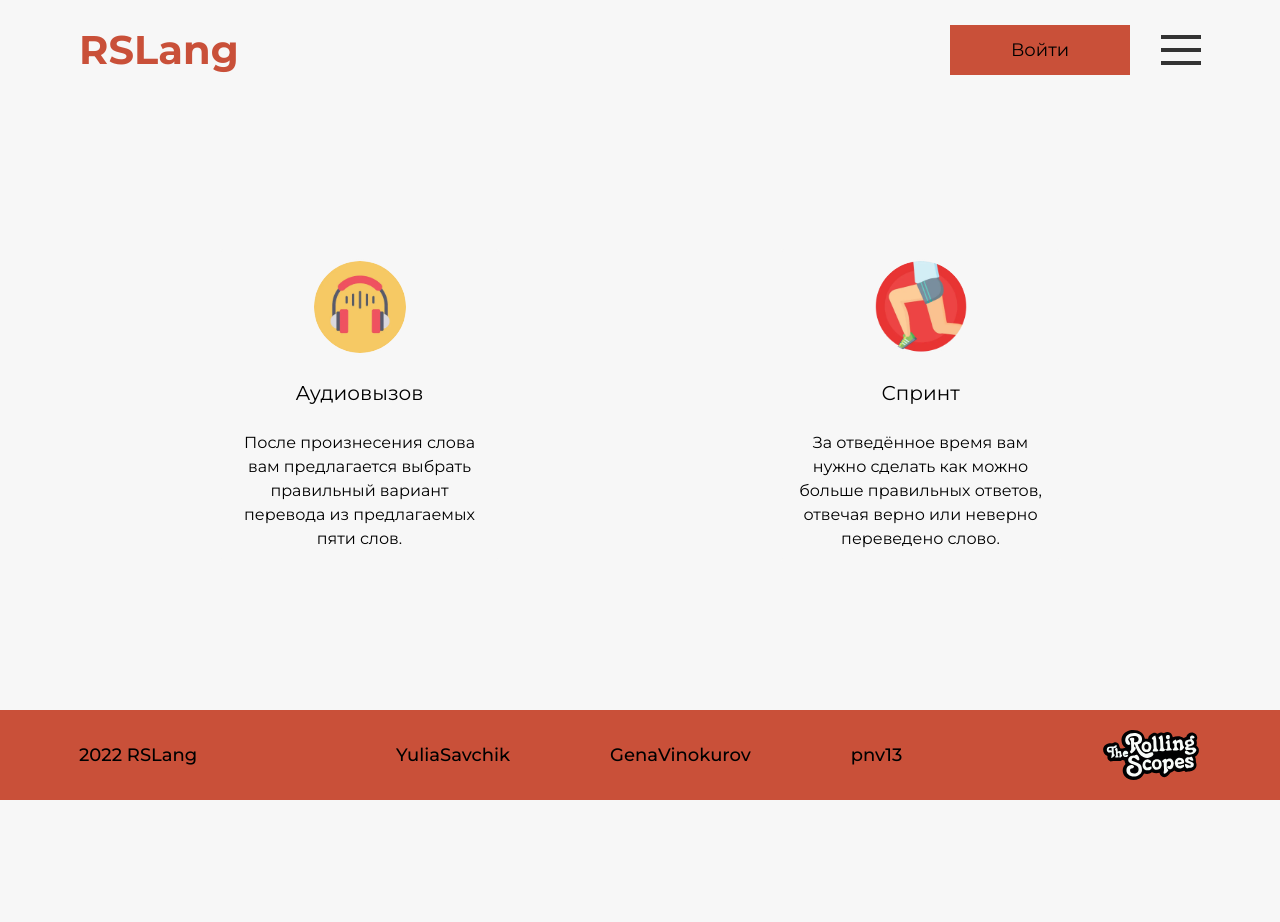
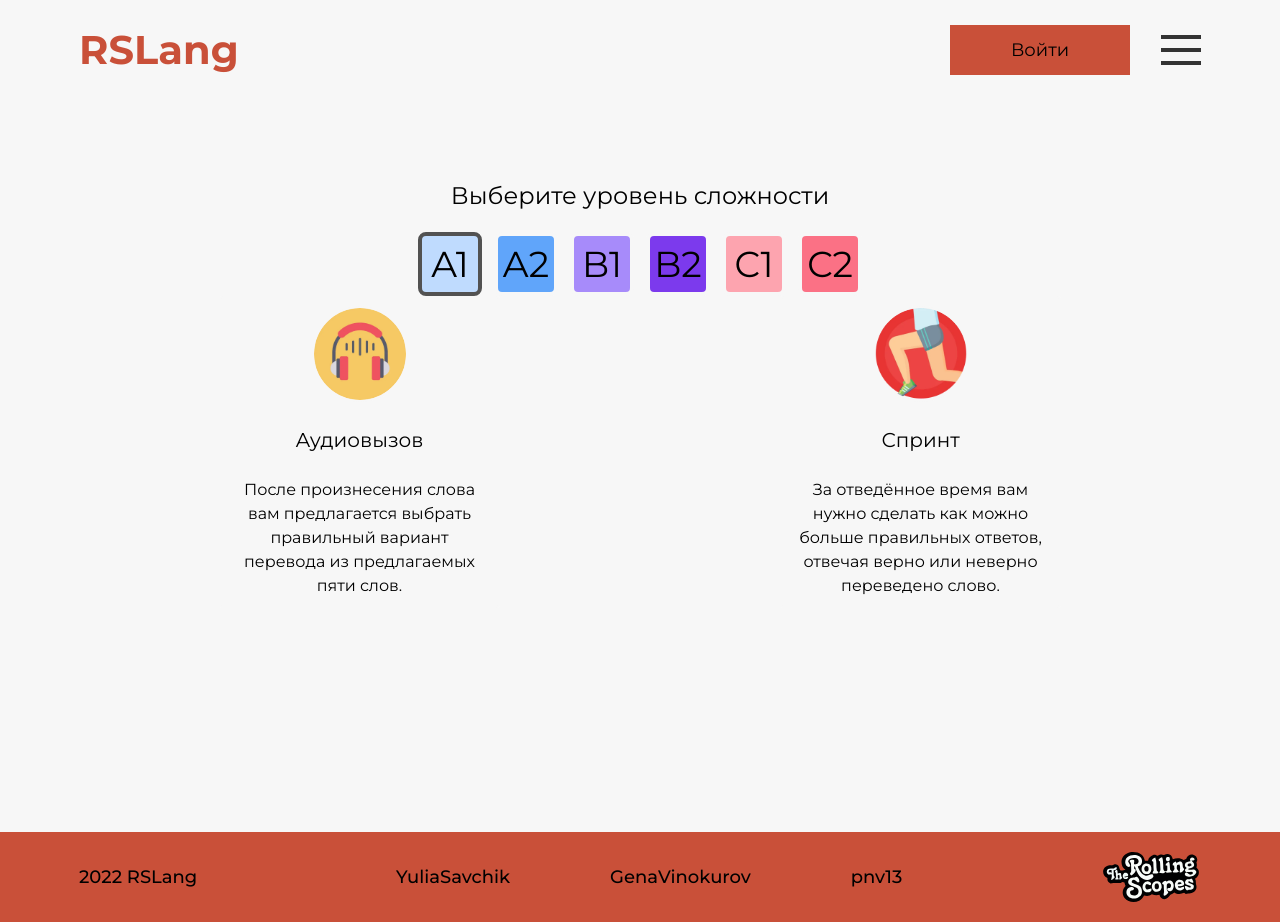
Before and after one commit to stza-by/rslang, a React (Create React App) app: page /games in a window 1280 px wide. Before the commit the page ends 800 px from the top, so only its background shows below. Built offline with nearby package versions, Linux system fonts and the light colour scheme; a web font is replaced by a local one.

Commit message:
feat: add difficult levels in games

```diff
--- a/src/App.tsx
+++ b/src/App.tsx
@@ -17,6 +17,7 @@ const App: React.FC = () => {
   const [burgerMenuActive, setBurgerMenu] = useState(false);
   const [popupActive, setPopupActive] = useState(false);
   const [whatPopup, setWhatPopup] = useState('login');
+  const [difficultLvl, setDifficultLvl] = useState('0');
 
   return (
     <>
@@ -26,11 +27,11 @@ const App: React.FC = () => {
           <Route index element={<Main />} />
           <Route path='textbook' element={<Textbook />} />
           <Route path='aboutUs' element={<AboutUs />} />
-          <Route path='games' element={<MiniGames />} />
+          <Route path='games' element={<MiniGames difficultLvl={difficultLvl} setDifficultLvl={setDifficultLvl} />} />
         </Route>
         <Route path='/' element={<GameLayout />}>
-          <Route path='/games/audio-game' element={<AudioGame />} />
-          <Route path='/games/sprint' element={<SprintGame />} />
+          <Route path='games/audio-game' element={<AudioGame difficultLvl={difficultLvl} />} />
+          <Route path='games/sprint' element={<SprintGame difficultLvl={difficultLvl} />} />
         </Route>
       </Routes>
       <BurgerMenu active={burgerMenuActive} setActive={setBurgerMenu} />
--- a/src/pages/games/AudioGame.tsx
+++ b/src/pages/games/AudioGame.tsx
@@ -1,7 +1,11 @@
 import React from 'react';
+import { IGameProps } from '../../services/types';
 
-const AudioGame: React.FC = () => (
-    <div>Аудиовызов</div>
+const AudioGame: React.FC<IGameProps> = ({ difficultLvl }) => (
+  <div>
+    Аудиовызов
+    <div>Сложность {difficultLvl}</div>
+  </div>
 );
 
 export default AudioGame;
--- a/src/pages/games/Game.tsx
+++ b/src/pages/games/Game.tsx
@@ -1,8 +1,8 @@
 import React from 'react';
 import { Link } from 'react-router-dom';
-import { IGameProps } from '../../services/types';
+import { IGameDataProps } from '../../services/types';
 
-const Game: React.FC<IGameProps> = ({ game }) => {
+const Game: React.FC<IGameDataProps> = ({ game }) => {
   const { name, img, description, rout } = game;
 
   return (
--- a/src/pages/games/GameLayout.tsx
+++ b/src/pages/games/GameLayout.tsx
@@ -3,12 +3,10 @@ import { Link, Outlet } from 'react-router-dom';
 import style from './MiniGames.module.css';
 
 const GameLayout: React.FC = () => (
-  <main className='container min-h-screen'>
+  <main className={`container ${style.game}`}>
     <header className='pt-6 pb-6'>
-      <Link
-        to='/games'
-        className={`${style.link} hover:text-orange-400 ease-in duration-300`}>
-        Назад
+      <Link to='/games' className={`${style.link} hover:text-orange-400 ease-in duration-300`}>
+        Назад к Играм
       </Link>
     </header>
     <Outlet />
--- a/src/pages/games/MiniGames.module.css
+++ b/src/pages/games/MiniGames.module.css
@@ -1,5 +1,13 @@
+.container {
+  min-height: calc(100vh - 200px);
+}
+
 .link {
   font-size: 20px;
   font-weight: 600;
-  color: #C95039;
+  color: #c95039;
 }
+
+.game {
+  min-height: calc(100vh - 100px);
+}
--- a/src/pages/games/MiniGames.tsx
+++ b/src/pages/games/MiniGames.tsx
@@ -1,15 +1,56 @@
 import React from 'react';
 import { getAllGames } from '../../services/utils';
 import Game from './Game';
+import style from './MiniGames.module.css';
 
-const MiniGames: React.FC = () => {
+interface IMiniGamesProps {
+  difficultLvl: string;
+  setDifficultLvl: React.Dispatch<React.SetStateAction<string>>;
+}
+
+const MiniGames: React.FC<IMiniGamesProps> = ({difficultLvl, setDifficultLvl}) => {
   const games = getAllGames();
 
+  const isLvlSelected = (val: string) => difficultLvl === val;
+
+  const changeDifficult = (e: React.ChangeEvent<HTMLInputElement>): void => setDifficultLvl(e.target.value);
+
   return (
-    <div className='flex justify-around'>
-      {games.map((game) => (
-        <Game key={game.id} game={game} />
-      ))}
+    <div className={`flex flex-col justify-between pt-20 pb-56 ${style.container}`}>
+      <div className='flex flex-col items-center'>
+        <div className='text-2xl pb-5'>Выберите уровень сложности</div>
+        <div className='flex gap-x-3'>
+          <label className='flex justify-center items-center' htmlFor="A1">
+            <input className='appearance-none peer' type='radio' name='difficult' value='0' id='A1' onChange={changeDifficult} checked={isLvlSelected('0')} />
+            <div className='flex justify-center items-center p-1 w-16 h-16 text-4xl border-4 rounded-lg border-main-white hover:border-main-orange cursor-pointer bg-blue-200 ease-in duration-300 peer-checked:border-neutral-600'>A1</div>
+          </label>
+          <label className='flex justify-center items-center' htmlFor="A2">
+            <input className='appearance-none peer' type='radio' name='difficult' value='1' id='A2' onChange={changeDifficult} checked={isLvlSelected('1')} />
+            <div className='flex justify-center items-center p-1 w-16 h-16 text-4xl border-4 rounded-lg border-main-white hover:border-main-orange cursor-pointer bg-blue-400 ease-in duration-300 peer-checked:border-neutral-600'>A2</div>
+          </label>
+          <label className='flex justify-center items-center' htmlFor="B1">
+            <input className='appearance-none peer' type='radio' name='difficult' value='2' id='B1' onChange={changeDifficult} checked={isLvlSelected('2')} />
+            <div className='flex justify-center items-center p-1 w-16 h-16 text-4xl border-4 rounded-lg border-main-white hover:border-main-orange cursor-pointer bg-violet-400 ease-in duration-300 peer-checked:border-neutral-600'>B1</div>
+          </label>
+          <label className='flex justify-center items-center' htmlFor="B2">
+            <input className='appearance-none peer' type='radio' name='difficult' value='3' id='B2' onChange={changeDifficult} checked={isLvlSelected('3')} />
+            <div className='flex justify-center items-center p-1 w-16 h-16 text-4xl border-4 rounded-lg border-main-white hover:border-main-orange cursor-pointer bg-violet-600 ease-in duration-300 peer-checked:border-neutral-600'>B2</div>
+          </label>
+          <label className='flex justify-center items-center' htmlFor="C1">
+            <input className='appearance-none peer' type='radio' name='difficult' value='4' id='C1' onChange={changeDifficult} checked={isLvlSelected('4')} />
+            <div className='flex justify-center items-center p-1 w-16 h-16 text-4xl border-4 rounded-lg border-main-white hover:border-main-orange cursor-pointer bg-rose-300 ease-in duration-300 peer-checked:border-neutral-600'>C1</div>
+          </label>
+          <label className='flex justify-center items-center' htmlFor="C2">
+            <input className='appearance-none peer' type='radio' name='difficult' value='5' id='C2' onChange={changeDifficult} checked={isLvlSelected('5')} />
+            <div className='flex justify-center items-center p-1 w-16 h-16 text-4xl border-4 rounded-lg border-main-white hover:border-main-orange cursor-pointer bg-rose-400 ease-in duration-300 peer-checked:border-neutral-600'>C2</div>
+          </label>
+        </div>
+      </div>
+      <div className='flex justify-around'>
+        {games.map((game) => (
+          <Game key={game.id} game={game} />
+        ))}
+      </div>
     </div>
   );
 };
--- a/src/pages/games/SprintGame.tsx
+++ b/src/pages/games/SprintGame.tsx
@@ -1,7 +1,11 @@
 import React from 'react';
+import { IGameProps } from '../../services/types';
 
-const SprintGame: React.FC = () => (
-    <div>Спринт</div>
+const SprintGame: React.FC<IGameProps> = ({ difficultLvl }) => (
+  <div>
+    Спринт
+    <div>Сложность {difficultLvl}</div>
+  </div>
 );
 
 export default SprintGame;
--- a/src/services/types.ts
+++ b/src/services/types.ts
@@ -38,7 +38,7 @@ export interface ICard {
   textExampleTranslate: string;
 }
 
-export interface IGameProps {
+export interface IGameDataProps {
   game: {
     id: number;
     name: string;
@@ -47,3 +47,7 @@ export interface IGameProps {
     rout: string;
   };
 }
+
+export interface IGameProps {
+  difficultLvl: string;
+}
```
